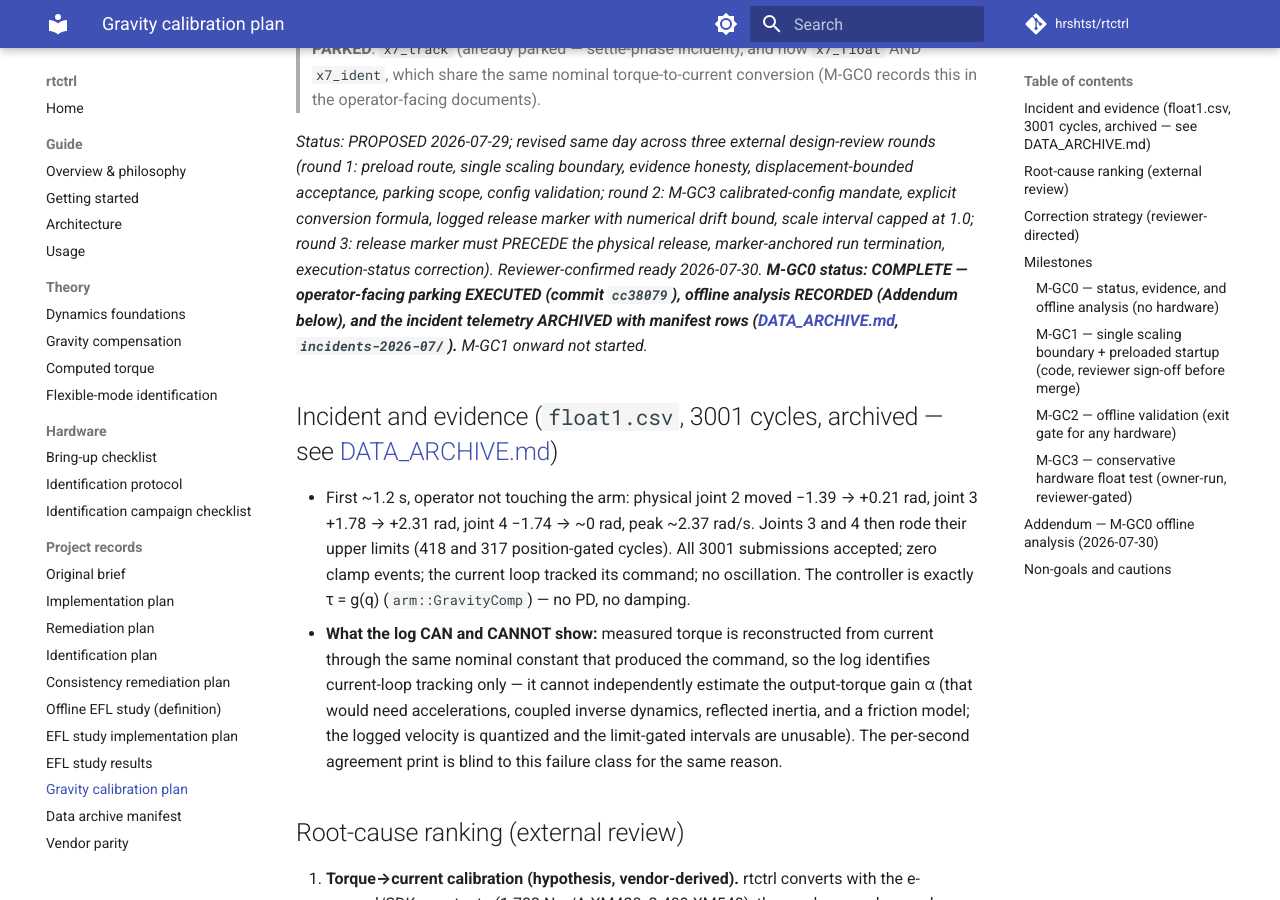
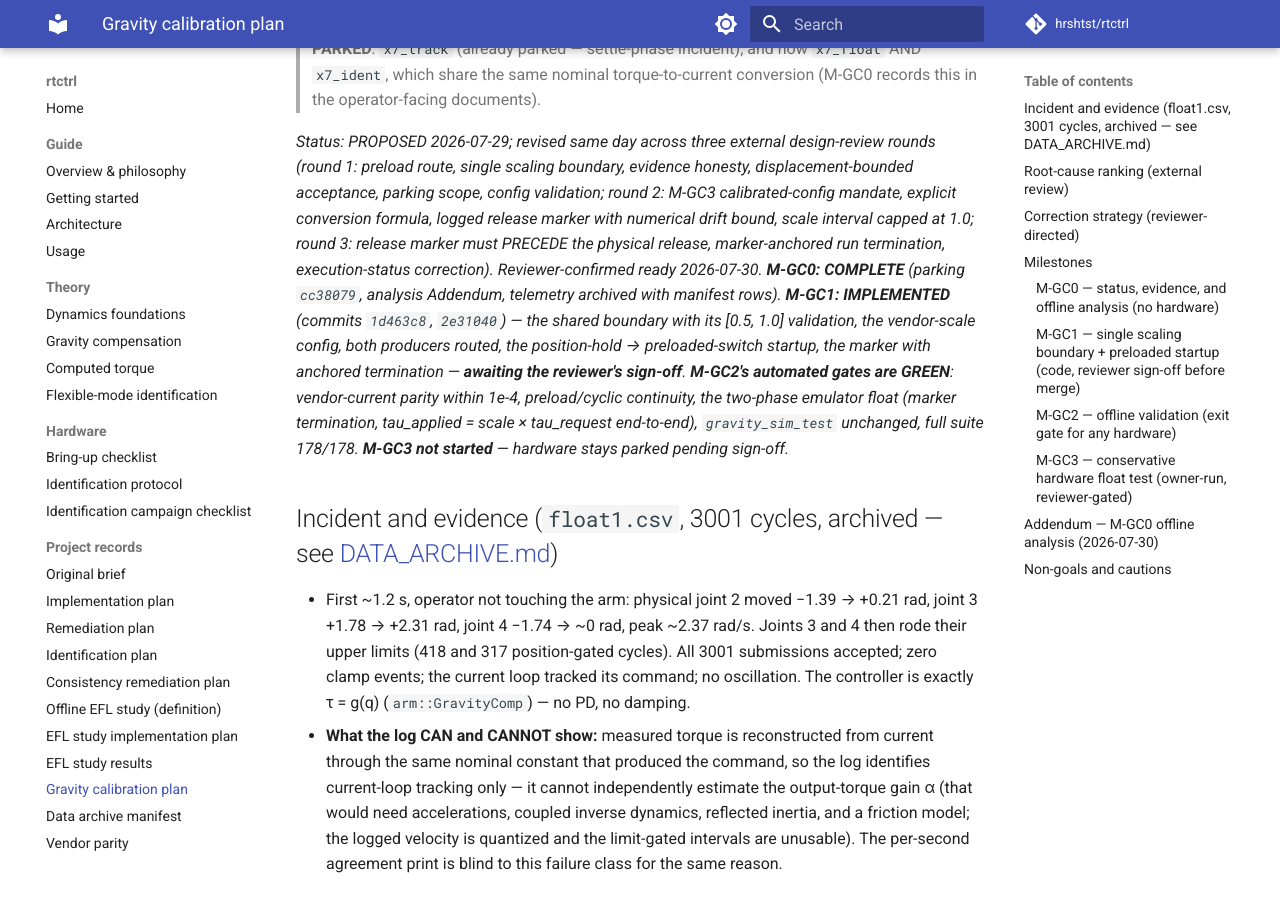
Before and after one commit to hrshtst/rtctrl, an MkDocs documentation site: the page built from docs/GRAVITY_CALIBRATION_PLAN.md, in a window 1280 px wide and 900 px high, scrolled down 390 px. Built offline with MkDocs 1.6.1 and Material for MkDocs 9.7.7, drawn with Linux system fonts in a browser that asks for light colours; comment, search, counter and statistics services are not loaded.

Commit message:
docs: record M-GC1 implemented, M-GC2 gates green (gravity plan)

```diff
--- a/docs/GRAVITY_CALIBRATION_PLAN.md
+++ b/docs/GRAVITY_CALIBRATION_PLAN.md
@@ -24,11 +24,17 @@ explicit conversion formula, logged release marker with numerical
 drift bound, scale interval capped at 1.0; round 3: release marker
 must PRECEDE the physical release, marker-anchored run termination,
 execution-status correction). Reviewer-confirmed ready 2026-07-30.
-**M-GC0 status: COMPLETE — operator-facing parking EXECUTED (commit
-`cc38079`), offline analysis RECORDED (Addendum below), and the
-incident telemetry ARCHIVED with manifest rows
-([DATA_ARCHIVE.md](DATA_ARCHIVE.md), `incidents-2026-07/`).** M-GC1
-onward not started.*
+**M-GC0: COMPLETE** (parking `cc38079`, analysis Addendum, telemetry
+archived with manifest rows). **M-GC1: IMPLEMENTED** (commits
+`1d463c8`, `2e31040`) — the shared boundary with its [0.5, 1.0]
+validation, the vendor-scale config, both producers routed, the
+position-hold → preloaded-switch startup, the marker with anchored
+termination — **awaiting the reviewer's sign-off**. **M-GC2's
+automated gates are GREEN**: vendor-current parity within 1e-4,
+preload/cyclic continuity, the two-phase emulator float (marker
+termination, tau_applied = scale × tau_request end-to-end),
+`gravity_sim_test` unchanged, full suite 178/178. **M-GC3 not
+started** — hardware stays parked pending sign-off.*
 
 ## Incident and evidence (`float1.csv`, 3001 cycles, archived — see [DATA_ARCHIVE.md](DATA_ARCHIVE.md))
 
```
